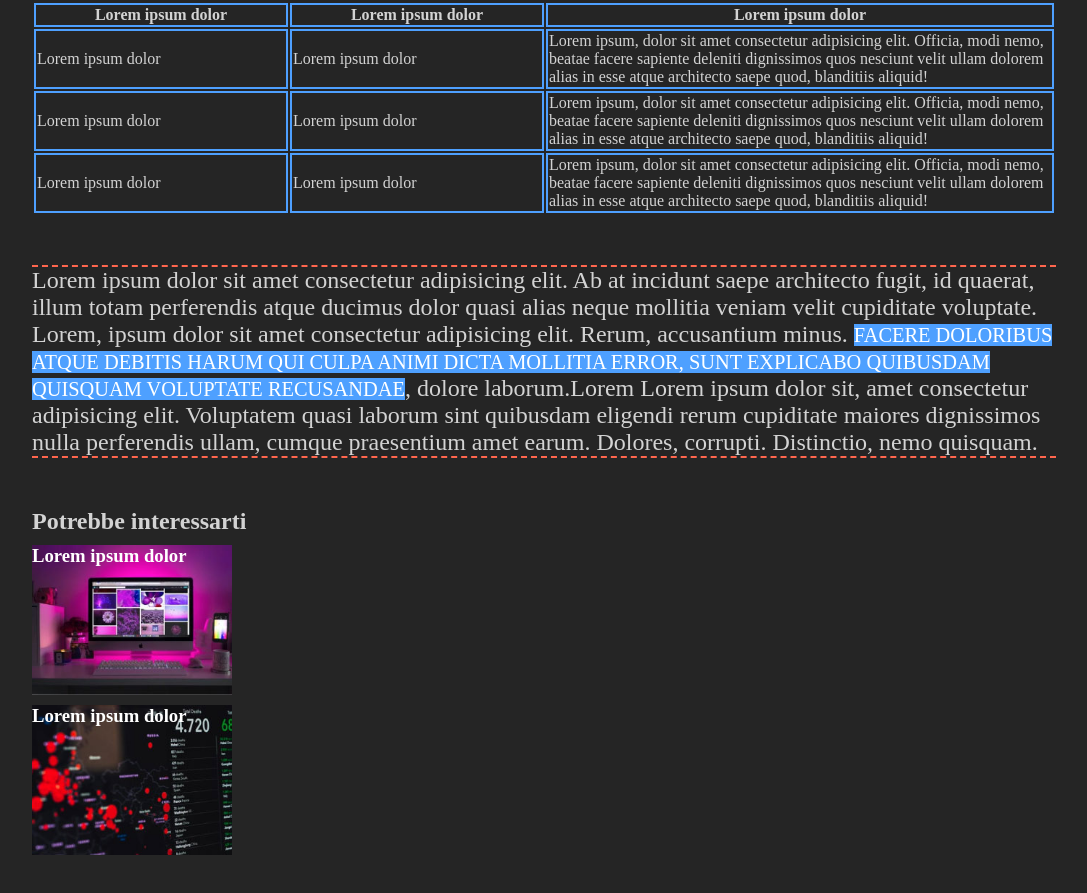
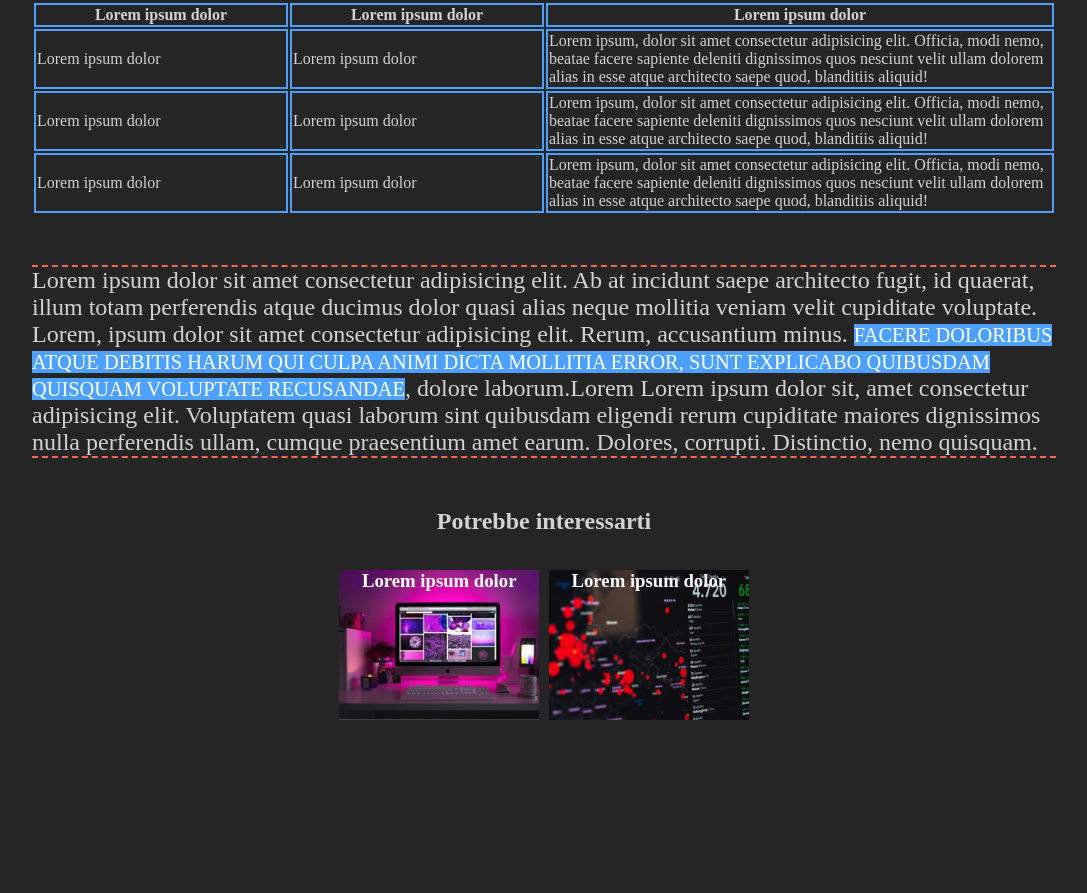
Before and after one commit to GioOli7/html-css-booleaner, a website: page index.html in a window 1280 px wide. Shown: the part 1346-2239 px from the top of the page, without its empty margins (96-1183 px from the left). After the commit the page ends 2116 px from the top, so only its background shows below. Drawn offline with Linux system fonts and the light colour scheme.

Commit message:
Some layout changing in bottom foto section

```diff
--- a/css/Bonus-dark.css
+++ b/css/Bonus-dark.css
@@ -105,12 +105,31 @@ th, td {
     width: 50%;
   }
 
+section h4{
+    text-align: center;
+    display: block;
+    margin-bottom: 25px;
+}
+
+.foto-bottom{
+    width: 40%;
+    margin: auto;
+    text-align: center;
+}
+
+.foto-bottom::after {
+    content: "";
+    display: table;
+    clear: both;
+}
+
 .img1 {
     background-image: url("../img/monitor.jpg");
     background-size: cover;
     height: 150px;
     width: 200px;
     margin-top: 10px;
+    float: left;
 }
 
 
@@ -120,5 +139,5 @@ th, td {
     height: 150px;
     width: 200px;
     margin-top: 10px;
-
+    float: right;
 }
--- a/css/bonus.css
+++ b/css/bonus.css
@@ -90,12 +90,31 @@ th, td {
     width: 50%;
   }
 
+section h4{
+    text-align: center;
+    display: block;
+    margin-bottom: 25px;
+}
+
+.foto-bottom{
+    width: 40%;
+    margin: auto;
+    text-align: center;
+}
+
+.foto-bottom::after {
+    content: "";
+    display: table;
+    clear: both;
+}
+
 .img1 {
     background-image: url("../img/monitor.jpg");
     background-size: cover;
     height: 150px;
     width: 200px;
     margin-top: 10px;
+    float: left;
 }
 
 
@@ -105,5 +124,5 @@ th, td {
     height: 150px;
     width: 200px;
     margin-top: 10px;
-
+    float: right;
 }
--- a/index.html
+++ b/index.html
@@ -4,15 +4,17 @@
     <meta charset="UTF-8">
     <meta name="viewport" content="width=device-width, initial-scale=1.0">
     <meta http-equiv="X-UA-Compatible" content="ie=edge">
+
+    <!-- CSS esercizio originale -->
     <!-- <link rel="stylesheet" href="./css/style.css"> -->
 
     <!-- CSS BONUS + GOOGLE FONTS - ESERCIZIO FACOLTATIVO -->
-
     <!-- BONUS + BONUS-DarkTheme -->
+    <!-- pick one -->
     <!-- <link rel="stylesheet" href="./css/bonus.css"> -->
     <link rel="stylesheet" href="./css/bonus-dark.css">
 
-    <!-- Google Font per Bonus.css & Bonus-dark.css -->
+    <!-- Google Font SOLO per Bonus.css & Bonus-dark.css -->
     <link rel="preconnect" href="https://fonts.gstatic.com">
     <link href="https://fonts.googleapis.com/css2?family=Lobster+Two:ital,wght@1,700&family=Manrope:wght@800&display=swap" rel="stylesheet">
 
@@ -96,11 +98,13 @@
       <!-- section: 'potrebbe interessarti... -->
       <section>
         <h4>Potrebbe interessarti</h4>
-        <div class="img1">
-          <h3>Lorem ipsum dolor</h3>
-        </div>
-        <div class="img2">
-          <h3>Lorem ipsum dolor</h3>
+        <div class="foto-bottom">
+          <div class="img1">
+            <h3>Lorem ipsum dolor</h3>
+          </div>
+          <div class="img2">
+            <h3>Lorem ipsum dolor</h3>
+          </div>
         </div>
       </section>
 
```
